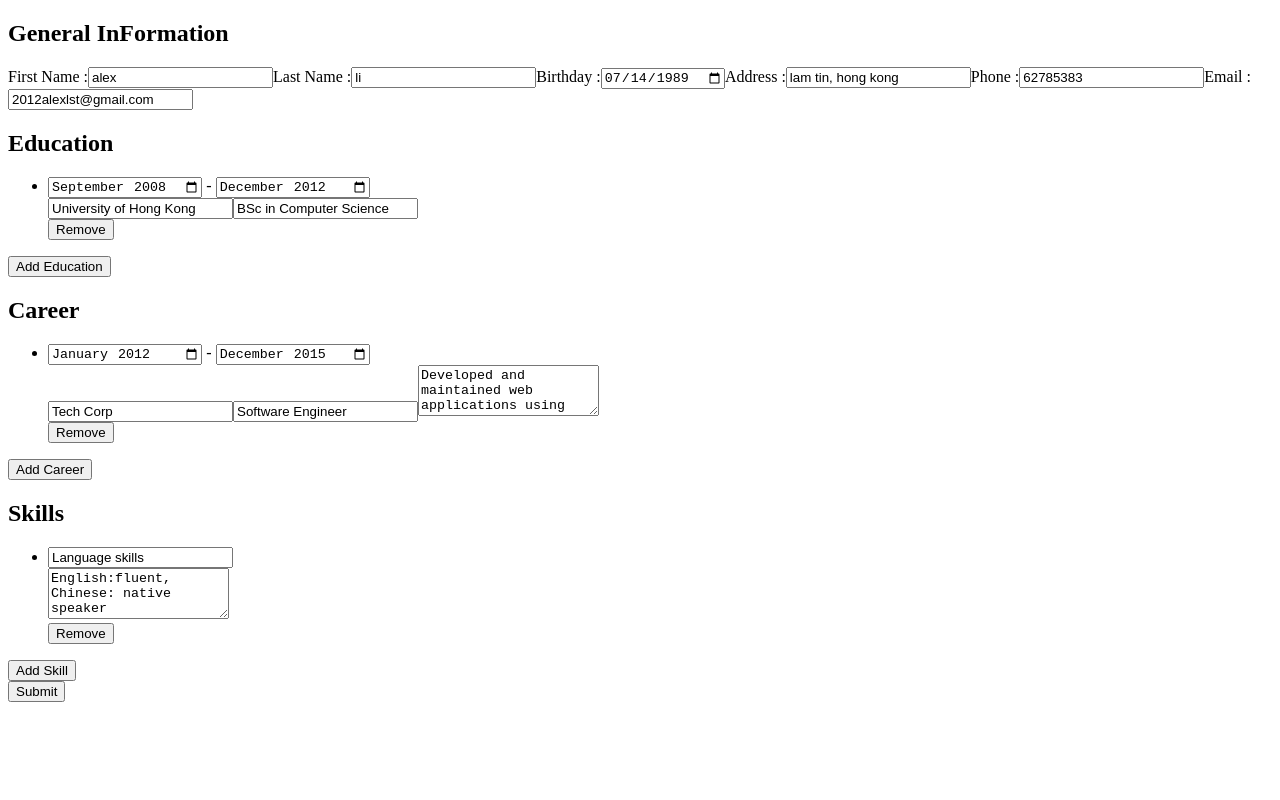
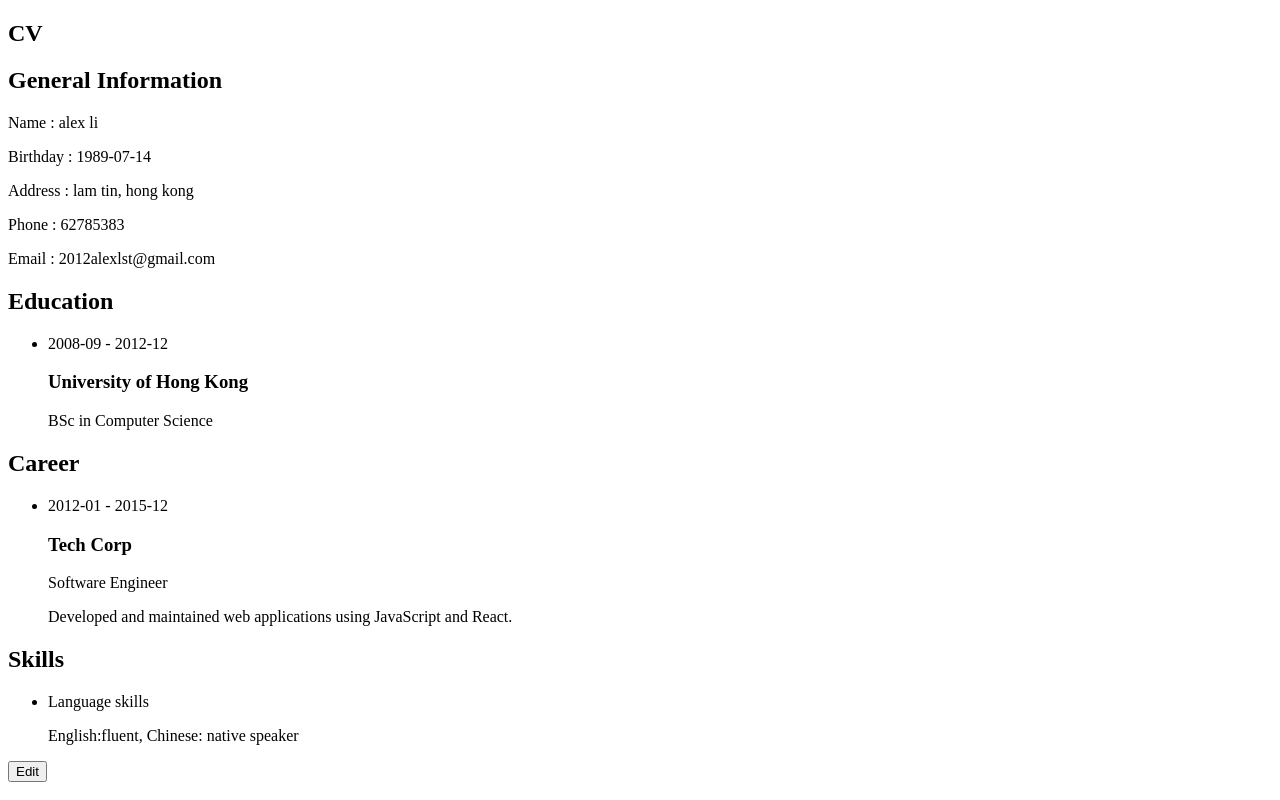
Before and after one commit to AlexLi1989/TOP-react-cv-application, a React (Vite) app: page / in a window 1280 px wide. Built offline with nearby package versions, Linux system fonts and the light colour scheme.

Commit message:
static submitted.jsx done

```diff
--- a/src/App.jsx
+++ b/src/App.jsx
@@ -48,7 +48,7 @@ export default function App() {
       },
     ],
   };
-  const isSubmitted = false;
+  const isSubmitted = true;
   return (
     <main>
       {isSubmitted ? (
--- a/src/components/Submitted.jsx
+++ b/src/components/Submitted.jsx
@@ -0,0 +1,66 @@
+export default function Submitted({ resumeData }) {
+  return (
+    <div className="resume-container">
+      <article className="resume-paper">
+        <h1>CV</h1>
+        <section className="resume-general">
+          <h2>General Information</h2>
+          <p>
+            Name : {resumeData.general.firstName} {resumeData.general.lastName}
+          </p>
+          <p>Birthday : {resumeData.general.birthday}</p>
+          <p>Address : {resumeData.general.address}</p>
+          <p>Phone : {resumeData.general.phone}</p>
+          <p>Email : {resumeData.general.email}</p>
+        </section>
+        <section className="resume-education">
+          <h2>Education</h2>
+          <ul>
+            {resumeData.education.map((item, index) => {
+              return (
+                <li className="resume-education-item" key={index}>
+                  <p className="date">
+                    {item.startYear} - {item.endYear}
+                  </p>
+                  <h3>{item.institution}</h3>
+                  <p>{item.title}</p>
+                </li>
+              );
+            })}
+          </ul>
+        </section>
+        <section className="resume-career">
+          <h2>Career</h2>
+          <ul>
+            {resumeData.career.map((item, index) => {
+              return (
+                <li className="resume-career-item" key={index}>
+                  <p className="date">
+                    {item.startYear} - {item.endYear}
+                  </p>
+                  <h3>{item.company}</h3>
+                  <p>{item.title}</p>
+                  <p>{item.description}</p>
+                </li>
+              );
+            })}
+          </ul>
+        </section>
+        <section className="resume-skills">
+          <h2>Skills</h2>
+          <ul>
+            {resumeData.skills.map((item, index) => {
+              return (
+                <li className="resume-skill-item" key={index}>
+                  <p className="skill-title">{item.skill}</p>
+                  <p>{item.description}</p>
+                </li>
+              );
+            })}
+          </ul>
+        </section>
+      </article>
+      <button>Edit</button>
+    </div>
+  );
+}
```
